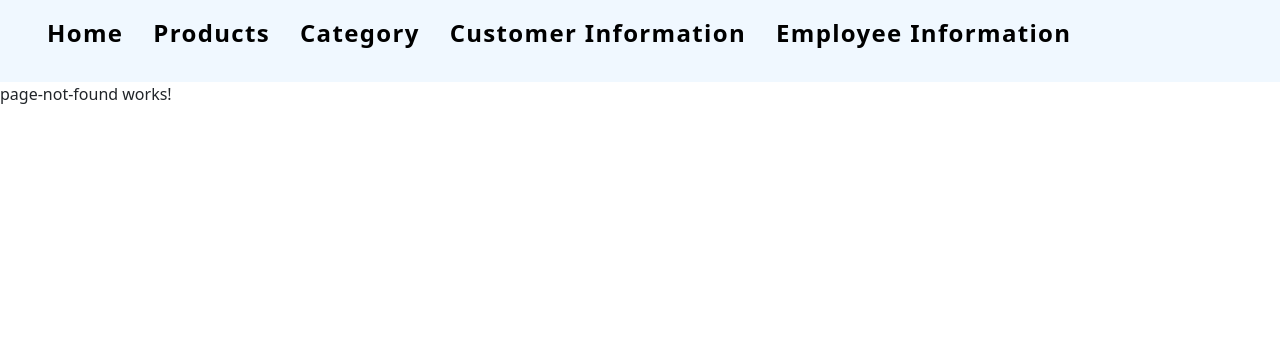
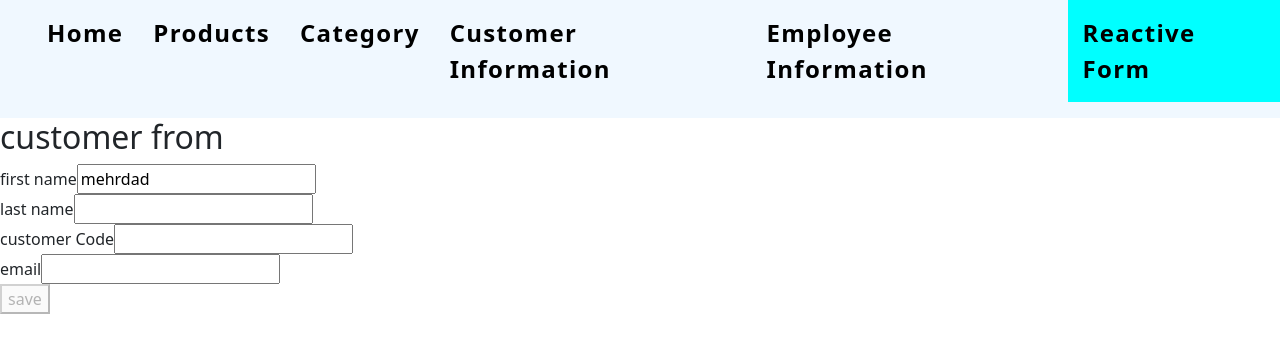
Before and after one commit to RandWeb/routing, an Angular app: page /form in a window 1280 px wide. Shown: the top 352 px of the page. Built offline with nearby package versions, Linux system fonts and the light colour scheme.

Commit message:
form and  validators

```diff
--- a/src/app/app-routing.module.ts
+++ b/src/app/app-routing.module.ts
@@ -9,6 +9,7 @@ import {CategoryColorsComponent} from "./category-colors/category-colors.compone
 import {PageNotFoundComponent} from "./page-not-found/page-not-found.component";
 import {CustomerInfoComponent} from "./customer-info/customer-info.component";
 import {EmployeInfoComponent} from "./employe-info/employe-info.component";
+import {FormReactiveComponent} from "./form-reactive/form-reactive.component";
 
 const routes: Routes = [
   {path: '', component: HomeComponent},
@@ -25,6 +26,7 @@ const routes: Routes = [
   },
   {path:'customer/info',component:CustomerInfoComponent},
   {path:'Employee/info',component:EmployeInfoComponent},
+  {path:'form',component:FormReactiveComponent},
   {path: '**', component: PageNotFoundComponent},
 ];
 
--- a/src/app/app.component.html
+++ b/src/app/app.component.html
@@ -5,6 +5,7 @@
     <li  routerLinkActive="active-menu"><a routerLink="/categories">category</a></li>
     <li  routerLinkActive="active-menu"><a routerLink="/customer/info">customer information</a></li>
     <li  routerLinkActive="active-menu"><a routerLink="/Employee/info">Employee information</a></li>
+    <li  routerLinkActive="active-menu"><a routerLink="/form">reactive form</a></li>
   </ul>
 </div>
 
--- /dev/null
+++ b/src/app/form-reactive/form-reactive.component.html
@@ -0,0 +1,28 @@
+<h2>customer from</h2>
+
+<form [formGroup]="customerForm" (ngSubmit)="save()">
+  <div>
+    <label for="">first name</label>
+    <input type="text" formControlName="firstName"/>
+    <span class="text-danger" *ngIf="customerForm.get('firstName').invalid">
+      <p *ngIf="customerForm.get('firstName').errors?.['required']"> first name is required</p>
+      <p *ngIf="customerForm.get('firstName').errors?.['minlength']"> first name min len is 5</p>
+    </span>
+  </div>
+  <div>
+    <label for="">last name</label>
+    <input type="text" formControlName="lastName"/>
+    <span class="text-danger" *ngIf="customerForm.get('lastName').touched && customerForm.get('lastName').invalid">
+      <p *ngIf="customerForm.get('lastName').errors?.['required']"> first name is required</p>
+    </span>
+  </div>
+  <div>
+    <label for="">customer Code</label>
+    <input type="text" formControlName="customerCode"/>
+  </div>
+  <div>
+    <label for="">email</label>
+    <input type="text" formControlName="email"/>
+  </div>
+  <button type="submit" [disabled]="customerForm.invalid"> save</button>
+</form>
--- /dev/null
+++ b/src/app/form-reactive/form-reactive.component.ts
@@ -0,0 +1,34 @@
+import {Component, OnInit} from '@angular/core';
+import {FormBuilder, FormControl, FormGroup, Validators} from "@angular/forms";
+
+@Component({
+  selector: 'app-form-reactive',
+  templateUrl: './form-reactive.component.html',
+  styleUrls: ['./form-reactive.component.css']
+})
+export class FormReactiveComponent implements OnInit {
+  customerForm: any;
+
+  constructor(private fb:FormBuilder) {
+  }
+
+  ngOnInit(): void {
+    this.customerForm =  this.fb.group({
+      firstName:['mehrdad',[Validators.required, Validators.minLength(4)]],
+      lastName:['',[Validators.required]],
+      customerCode:[''],
+      email:['']
+    });
+  }/*  ngOnInit(): void {
+    this.customerForm = new FormGroup({
+      firstName: new FormControl('mehrdad', [Validators.required, Validators.minLength(4)]),
+      lastName: new FormControl('', Validators.required),
+      customerCode: new FormControl(''),
+      email: new FormControl(''),
+    });
+  }*/
+
+  save(): void {
+    console.log(this.customerForm.value);
+  }
+}
```
Also changed, not shown: src/app/app.module.ts (+5 -2 lines), src/app/form-reactive/form-reactive.component.css (added), 1 other file (tests, documents, lock files or other folders).
